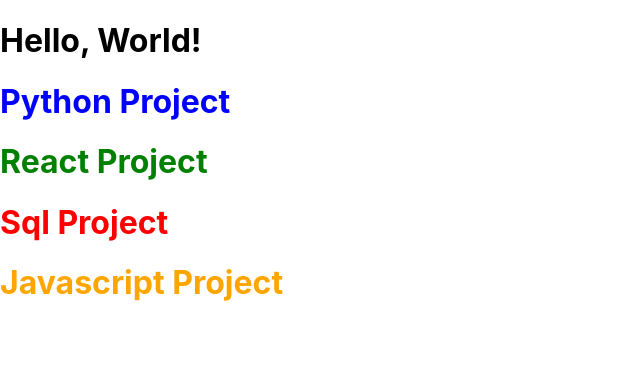
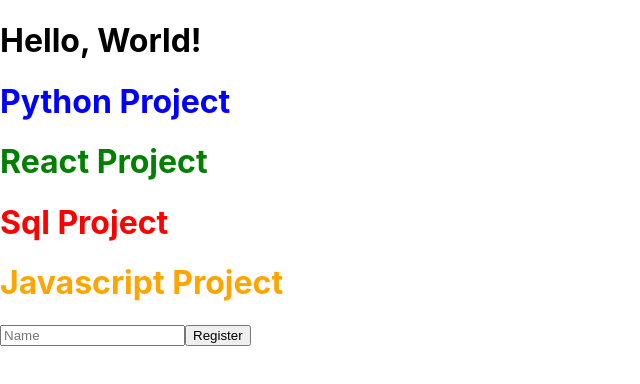
Before and after one commit to dearbhupi/reactMoyeMoye, a React (Create React App) app: page / in a window 1280 px wide. Shown: the top 384 px of the page, without its empty margins (0-640 px from the left). Built offline with nearby package versions, Linux system fonts and the light colour scheme.

Commit message:
form page added

```diff
--- a/src/App.js
+++ b/src/App.js
@@ -2,12 +2,14 @@ import logo from './logo.svg';
 import './App.css';
 import HelloWorld from './pages/HelloWorld';
 import CourseTitlePage from './pages/CourseTitlePage';
+import RegisterForm from './pages/RegisterForm';
 
 function App() {
   return (
     <div className="App">
       <HelloWorld />
       <CourseTitlePage/>
+      <RegisterForm/>
     </div>
   );
 }
--- /dev/null
+++ b/src/pages/RegisterForm.js
@@ -0,0 +1,23 @@
+import React from 'react'
+
+function RegisterForm() {
+
+    function handleSubmit(e) {
+        e.preventDefault() // prevent the reloading of the page
+        console.log("Form submitted")
+    };
+
+  return (
+    <form onSubmit={handleSubmit}>
+        <input type="text"
+        placeholder="Name"
+       />
+        {/* <input type="email" placeholder="Email" />
+        <input type="password" placeholder="Password" /> */}
+
+        <button type="submit">Register</button>
+    </form>
+  )
+}
+
+export default RegisterForm
```
